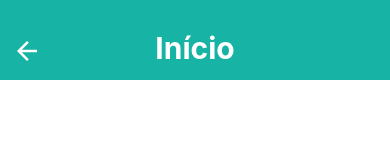
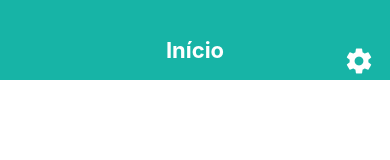
Before and after one commit to Rafael-rms/Antibio, a React Native app: screen /TabRoutes in a window 390 px wide. Shown: the top 160 px of the page. Built offline with nearby package versions, Linux system fonts and the light colour scheme.

Commit message:
Atualização do Header da aplicação

```diff
--- a/src/components/Header.js
+++ b/src/components/Header.js
@@ -1,40 +1,64 @@
+
 import { StatusBar } from 'expo-status-bar';
 import Icon from "react-native-vector-icons/MaterialIcons";
-import { StyleSheet, Text, View, TouchableOpacity } from 'react-native';
+import { StyleSheet, Text, View, TouchableOpacity, Platform } from 'react-native';
 
-export default function Header({title, navigation, onPress}) {
+export default function Header({
+  title,
+  leftIcon,
+  onPress,
+  rightIcon,
+}) {
   return (
     <View style={styles.container}>
-      <TouchableOpacity
-        style={styles.button}
-        onPress={onPress}
-      >
-        <Icon name="arrow-back" size={30} color="white" />
-      </TouchableOpacity>
+      <StatusBar style="light" />
+
+      {/* Botão Esquerdo (se existir) */}
+      {leftIcon && (
+        <TouchableOpacity style={styles.leftButton} onPress={onPress}>
+          <Icon name={leftIcon} size={30} color="white" />
+        </TouchableOpacity>
+      )}
+
+      {/* Título */}
       <Text style={styles.text}>{title}</Text>
+
+      {/* Botão Direito (se existir) */}
+      {rightIcon && (
+        <TouchableOpacity style={styles.rightButton} onPress={onPress}>
+          <Icon name={rightIcon} size={30} color="white" />
+        </TouchableOpacity>
+      )}
     </View>
   );
 }
 
 const styles = StyleSheet.create({
   container: {
+    backgroundColor: '#17b4a6',
     height: 80,
-    backgroundColor: '#17b4a6',
+    width: '100%',
+    paddingTop: Platform.OS === 'ios' ? 40 : 20,
+    flexDirection: 'row',
     alignItems: 'center',
     justifyContent: 'center',
-    width: '100%',
+    position: 'relative'
   },
-  button: {
+  leftButton: {
     position: 'absolute',
-    left: 12,
-    bottom: 14
+    left: 16,
+    top: '58%',
+    // transform: [{ translateY: -15 }],
+  },
+  rightButton: {
+    position: 'absolute',
+    right: 16,
+    top: '58%',
+    // transform: [{ translateY: -15 }],
   },
   text: {
-
-    fontSize: 30,
+    fontSize: 22,
     fontWeight: 'bold',
     color: 'white',
-    paddingTop: 15
   },
-
 });
--- a/src/screnns/bacterialInformation/BacterialInformation.js
+++ b/src/screnns/bacterialInformation/BacterialInformation.js
@@ -7,6 +7,7 @@ export default function BacterialInformation({navigation}) {
     <>
       <Header
         title='Ficha Bacteriana'
+        leftIcon="arrow-back"
         onPress={()=> navigation.goBack()}
       />
       <View style={styles.container}>
--- a/src/screnns/bacterialInformation/features/Features.js
+++ b/src/screnns/bacterialInformation/features/Features.js
@@ -7,6 +7,7 @@ export default function Features({navigation}) {
         <View style={styles.Container}>
             <Header
                 title='Características'
+                leftIcon="arrow-back"
                 onPress={()=> navigation.goBack()}
             />
             <View style={styles.card}>
--- a/src/screnns/home/Home.js
+++ b/src/screnns/home/Home.js
@@ -3,10 +3,14 @@
 import { StyleSheet, Text, View } from 'react-native';
 import Header from '../../components/Header';
 
-export default function Home() {
+export default function Home({navigation}) {
   return (
     <>
-      <Header title='Início'/>
+      <Header
+        title='Início'
+        rightIcon="settings"
+        onPress={()=> navigation.navigate("Login")}
+      />
       <View style={styles.container}>
         <Text>Home</Text>
       </View>
```
